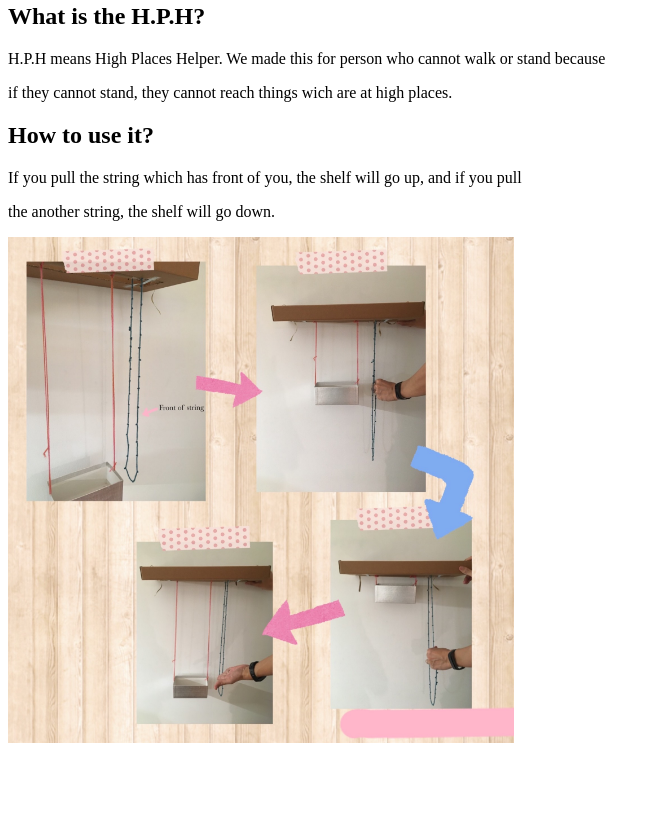
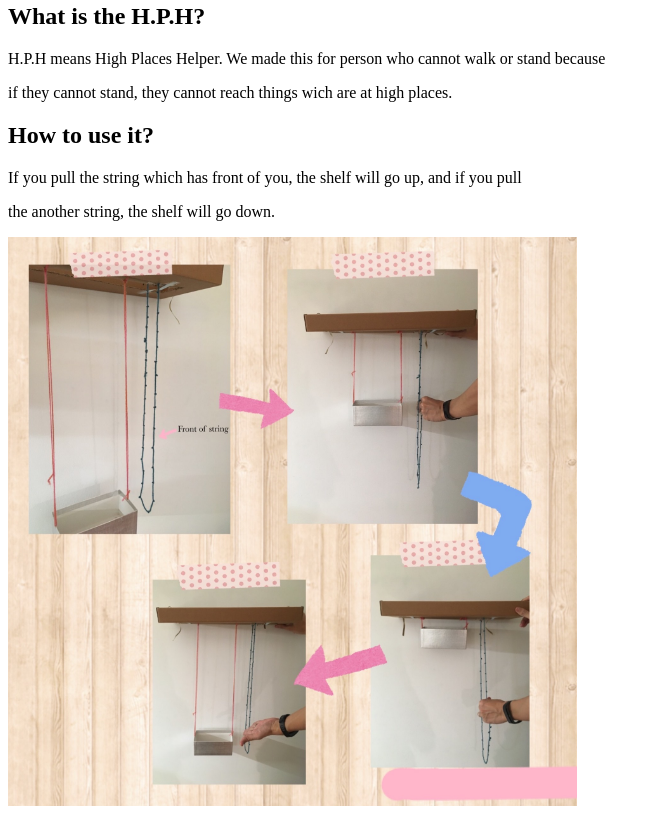
Before and after one commit to classlessteacher/6a, a plain HTML site: page index.html in a window 1280 px wide. Shown: the part 399-1213 px from the top of the page, without its empty margins (0-660 px from the left). Before the commit the page ends 1150 px from the top, so only its background shows below. Drawn offline with Linux system fonts and the light colour scheme.

Commit message:
Update index.html

```diff
--- a/index.html
+++ b/index.html
@@ -13,5 +13,5 @@
 
   <p>If you pull the string which has front of you, the shelf will go up, and if you pull</p>
   <p>the another string, the shelf will go down.</p>
-   <img src="https://classlessteacher.github.io/6a/IMG_0818.jpg" width="40%" length="40%">
+   <img src="https://classlessteacher.github.io/6a/IMG_0818.jpg" width="45%" length="45%">
 </main>
```
